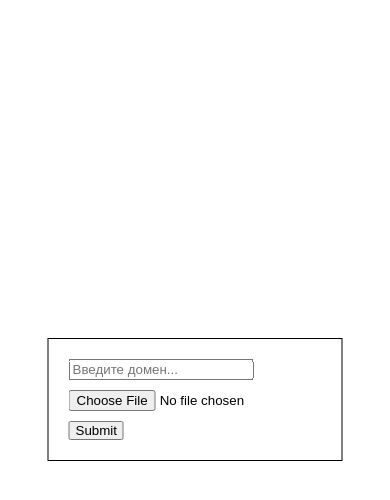
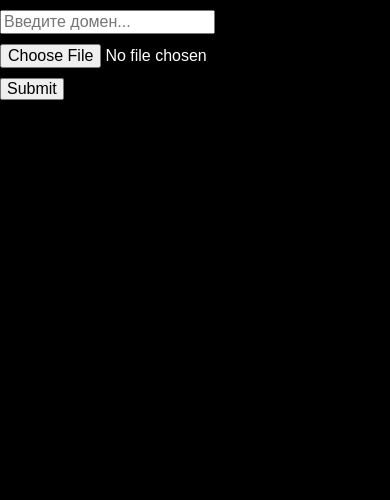
Before and after one commit to MlsDmitry/FiShodan, a Flask app: page / in a window 390 px wide. Shown: the top 500 px of the page. Run offline with Flask 2, Linux system fonts and the light colour scheme.

Commit message:
Change design

```diff
--- a/fish_shodan/static/css/index.css
+++ b/fish_shodan/static/css/index.css
@@ -1,27 +1,84 @@
 body {
+    background-color: black;
     margin: 0 0 ;
+    color: white;
+}
+.container {
+    margin: 0 0;
+    /* position: fixed; */
+    width: 99.2vw;
+    min-height: 97.7vh;
+    background-image: url(../comics.png);
+    background-repeat: repeat;
+    background-size: 640px;
+    background-position-x: center;
+
 }
 
-form {
+.main {
+    background-color: rgba(21, 164, 226, 0.733);
+    background-image: linear-gradient(rgba(21, 164, 226, 0.75), rgba(61, 19, 18, 0.75));
+    backdrop-filter: blur(20px);
+    box-shadow: 0 0 30px black;
+
     border: 1px solid black;
     padding: 10px 20px;
 
-    max-width: 350px;
+    max-width: 550px;
     margin: 0 auto;
 
-    position: fixed;
-    top: 40%;
-    left: 50%;
-    transform: translateY(-50%);
-    transform: translateX(-50%);
+    min-height: 97.7vh;
+
+    font-size: 20px;
 }
+
+h2 {
+    font-size: 30px;
+}
+
+h3 {
+    font-size: 22px;
+}
+
 
 input, button {
     margin: 10px 0;
     display: block;
+    font-size: 16px;
 }
 
 button {
     border: 1px solid #767676;
     border-radius: 2px;
 }
+
+.warning {
+    border: 2px solid #931515;
+}
+
+hr {
+    background-color: #3D1312;
+}
+
+@media (max-width: 1000px) {
+    body {
+        background-size: 500px;
+    }
+}
+
+@media (max-width: 700px) {
+    body {
+        background-repeat: no-repeat;
+        background-size: 600px;
+    }
+}
+
+@media (max-width: 500px) {
+    body {
+        background-size: 500px;
+    }
+
+    form {
+        top: 20%;
+    }
+}
--- a/fish_shodan/static/js/index.js
+++ b/fish_shodan/static/js/index.js
@@ -1,10 +1,10 @@
-const btn = document.getElementById('submit-btn')
+const btn = document.getElementById('btn__submit')
 const form = document.getElementById('main_form');
 
 async function sendForm() {
     const fd = new FormData(form)
     console.log(JSON.stringify(Object.fromEntries(fd)))
-    let r = await fetch('/tasks', {
+    let r = await fetch('/tasks/', {
         method: 'POST',
         headers: {
             'Content-Type': 'application/json'
@@ -13,7 +13,7 @@ async function sendForm() {
         //     'single_domain': 'example.com'
         // }),
     })
-    .then(response => response.json())
+    // .then(response => response.json())
     .then(data => {
         console.log('Success:', data);
         getStatus(data.data.task_id)
@@ -21,11 +21,21 @@ async function sendForm() {
     .catch((error) => {
         console.log('Error: ', error)
     })
+}
 
+function getData() {
+  var inpDomain = document.getElementById("input__domain");
+  var inpFile = document.getElementById("input__file");
+  if (inpDomain.value === "" && inpFile.value === "") {
+      console.log(inpDomain.value);
+      inpDomain.classList.add("warning");
+      console.log(inpFile.value);
+  } else {
+      inpDomain.classList.remove("warning");
+      sendForm();
+      window.location.replace("./tasks/index.html");
+  }
 }
-btn.addEventListener('click', function () {
-    sendForm()
-})
 
 function getStatus(taskID) {
     fetch(`/tasks/${taskID}`, {
@@ -34,7 +44,7 @@ function getStatus(taskID) {
         'Content-Type': 'application/json'
       },
     })
-    .then(response => response.json())
+    .then(response => okey())
     .then(res => {
         console.log(res.data)
       setTimeout(function() {
```
Also changed, not shown: fish_shodan/static/css/tasks.css (added, +29 -0 lines).
